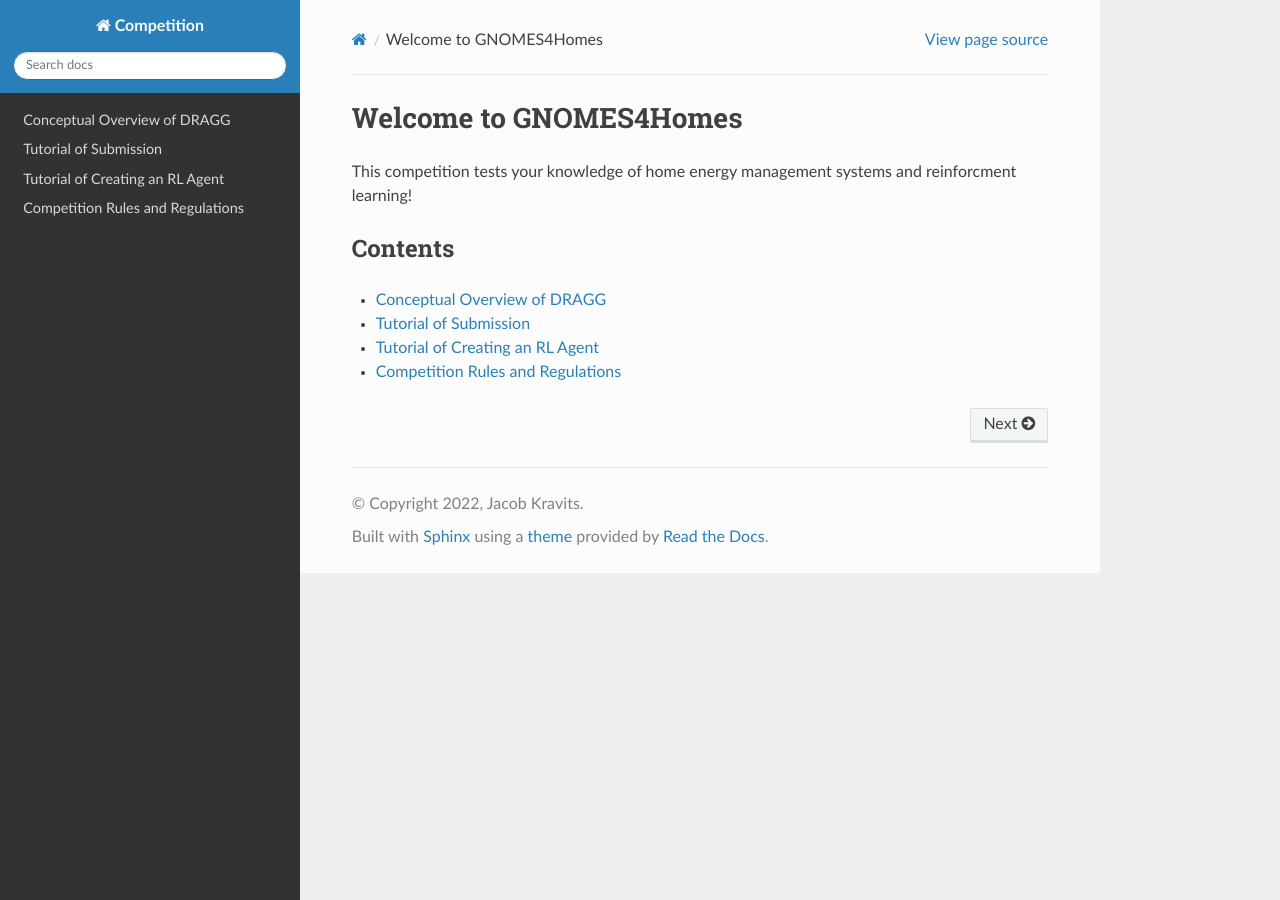
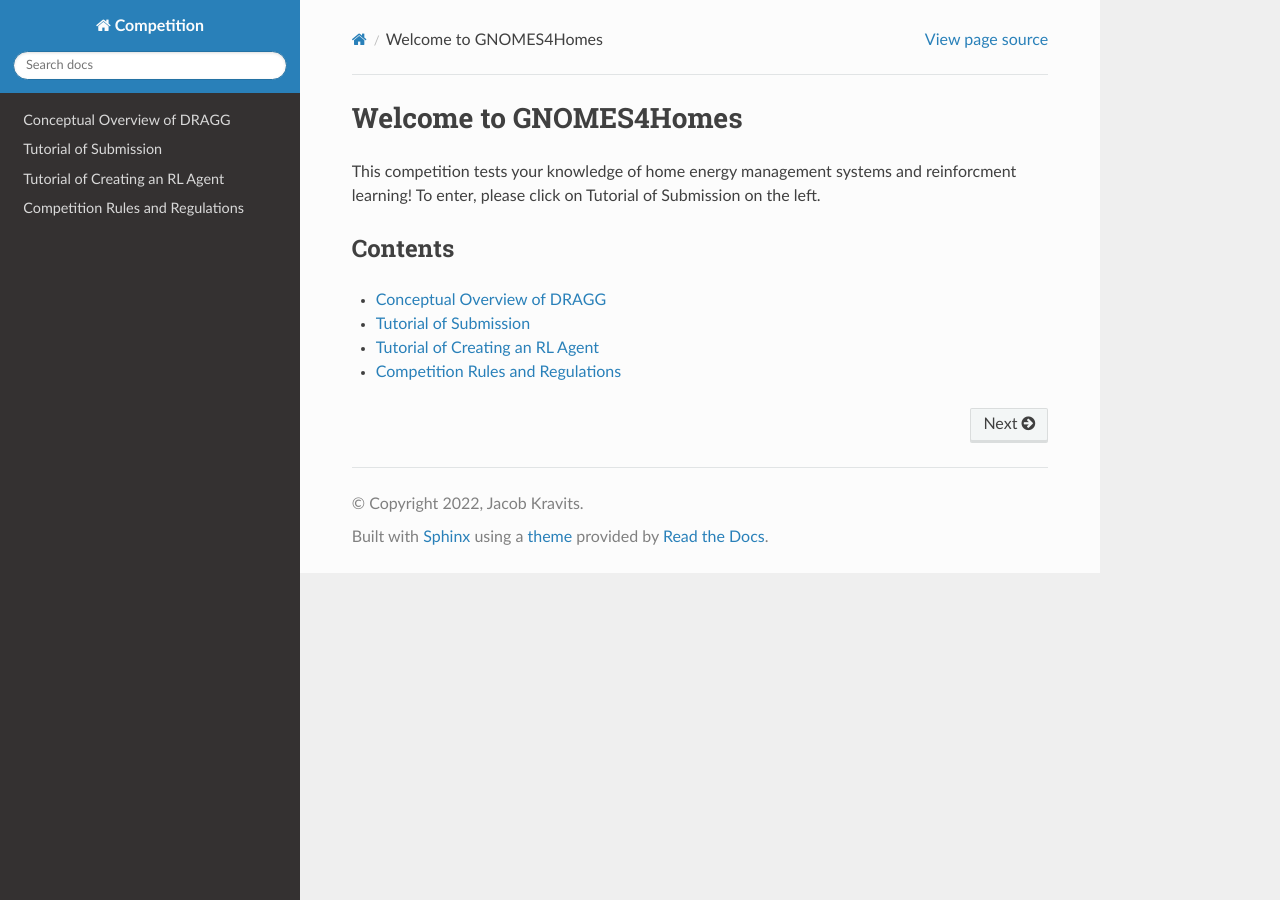
Before and after one commit to CUgriffinlab/gnomes-submission, a Sphinx documentation site: the page built from docs/source/index.rst, in a window 1280 px wide. Built offline with Sphinx 7.4.7 and the Read the Docs theme 2.0.0, drawn with Linux system fonts in a browser that asks for light colours.

Commit message:
Update index.rst
minor change to direct participants

```diff
--- a/docs/source/index.rst
+++ b/docs/source/index.rst
@@ -1,7 +1,7 @@
 Welcome to GNOMES4Homes
 =======================
 
-This competition tests your knowledge of home energy management systems and reinforcment learning!
+This competition tests your knowledge of home energy management systems and reinforcment learning! To enter, please click on Tutorial of Submission on the left.
 
 Contents
 --------
```
